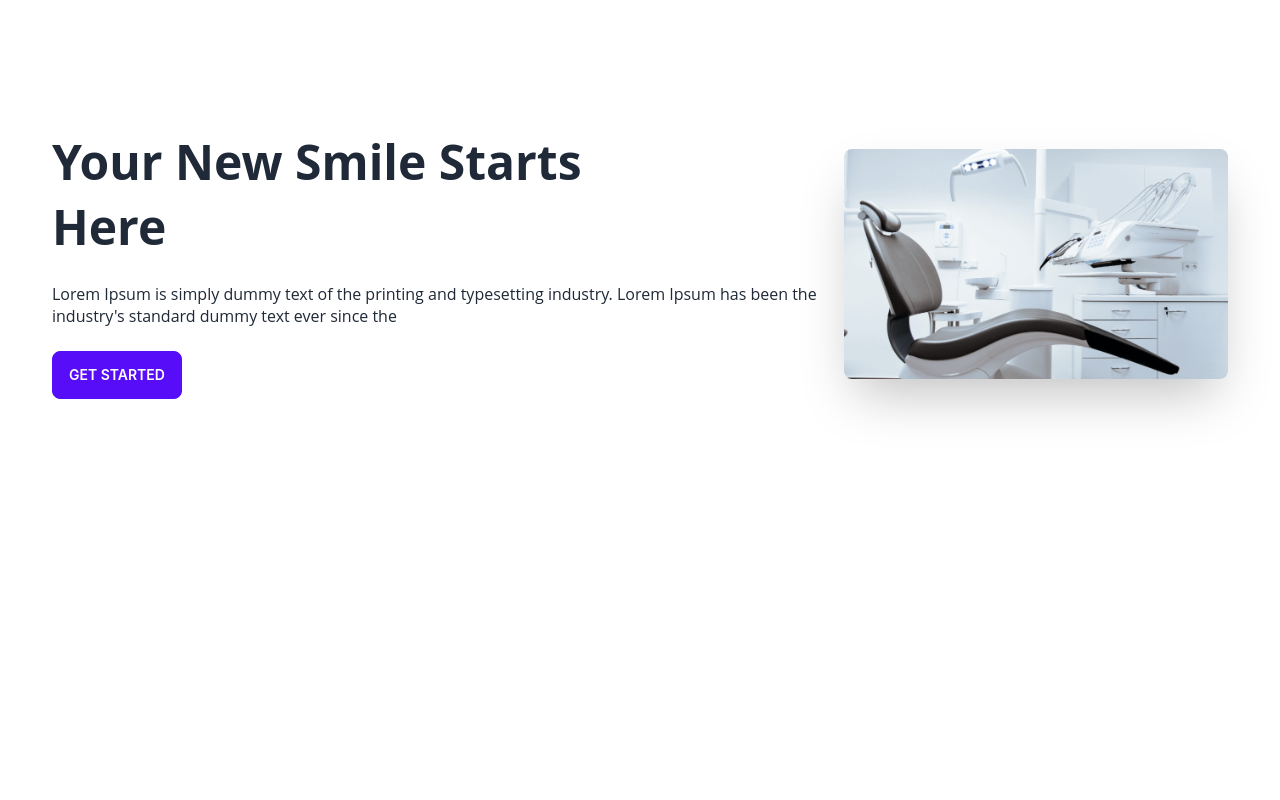
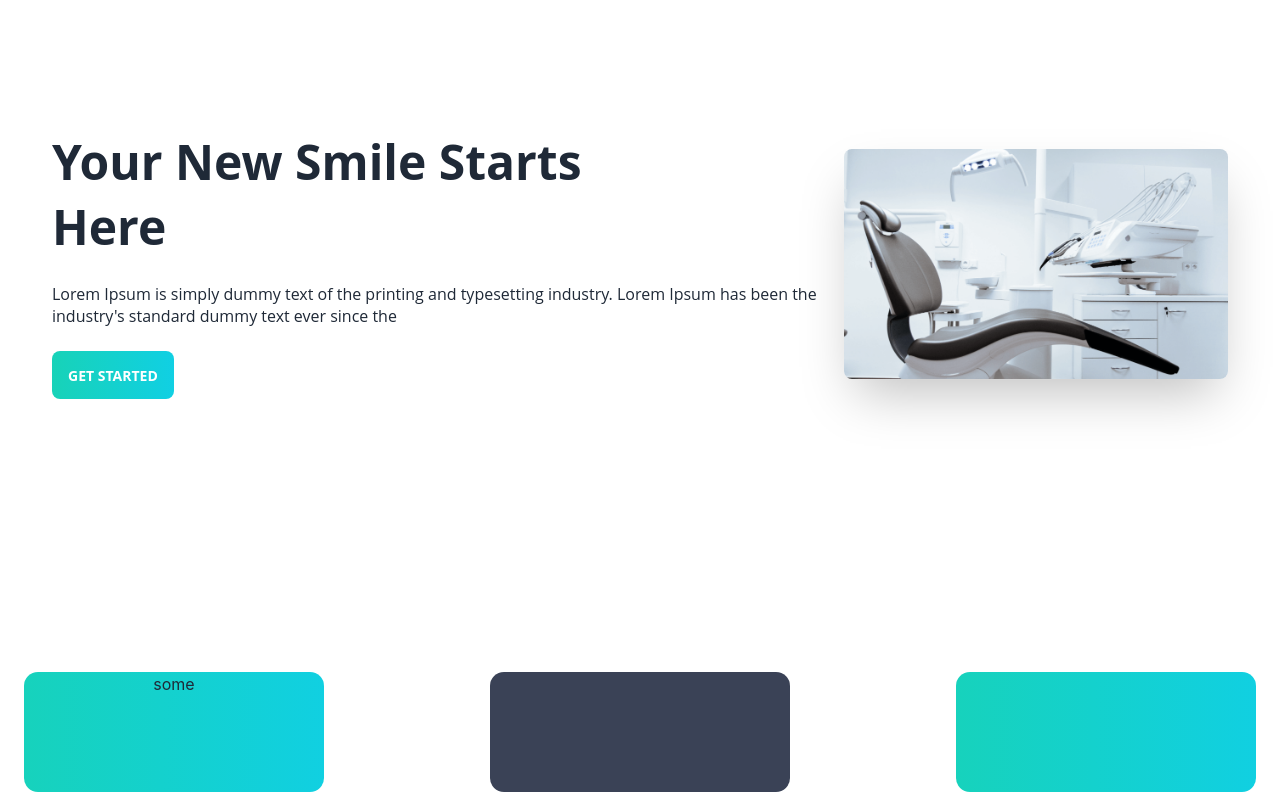
Before and after one commit to rezwanrahimr/doctor-portal-font-end, a React (Create React App) app: page / in a window 1280 px wide. Shown: the part 232-1032 px from the top of the page. Before the commit the page ends 896 px from the top, so only its background shows below. Built offline with nearby package versions, Linux system fonts and the light colour scheme.

Commit message:
add next part

```diff
--- a/package.json
+++ b/package.json
@@ -11,6 +11,7 @@
     "daisyui": "^2.24.0",
     "react": "^18.2.0",
     "react-dom": "^18.2.0",
+    "react-icons": "^4.4.0",
     "react-router-dom": "^6.3.0",
     "react-scripts": "5.0.1",
     "web-vitals": "^2.1.4"
--- a/src/pages/Home/Banner.js
+++ b/src/pages/Home/Banner.js
@@ -10,9 +10,10 @@ const Banner = () => {
                 <div className='bannerText '>
                     <h1 class="text-5xl font-bold text-left">Your New Smile Starts <br></br> Here</h1>
                     <p class="py-6 text-left">Lorem Ipsum is simply dummy text of the printing and typesetting industry. Lorem Ipsum has been the industry's standard dummy text ever since the</p>
-                    <button class="btn btn-primary flex justify-start">Get Started</button>
+                    <button class="btn flex justify-start">Get Started</button>
                 </div>
             </div>
+
         </div>
     );
 };
--- a/src/pages/Home/BannerStyle.css
+++ b/src/pages/Home/BannerStyle.css
@@ -15,6 +15,43 @@
     line-height: 22px;
 
 }
-.bannerImg img{
+
+.bannerText button {
+    background: linear-gradient(90deg, #19D3AE -22.5%, #0FCFEC 120.83%);
+    border-radius: 8px;
+    border: none;
+    font-family: 'Open Sans';
+    font-style: normal;
+    font-weight: 700;
+    font-size: 14px;
+    line-height: 19px;
+    color: #FFFFFF;
+}
+
+.bannerImg img {
     border-radius: 8px;
 }
+
+.item1 {
+   position: relative;
+    width: 300px;
+    height: 120px;
+    background: linear-gradient(90deg, #19D3AE -38.67%, #0FCFEC 129.78%);
+    border-radius: 14px;
+}
+
+.item2 {
+   position: relative;
+    width: 300px;
+    height: 120px;
+    background: #3A4256;
+    border-radius: 14px;
+}
+
+.item3 {
+   position: relative;
+    width: 300px;
+    height: 120px;
+    background: linear-gradient(90deg, #19D3AE -38.67%, #0FCFEC 129.78%);
+    border-radius: 14px;
+}
--- a/src/pages/Home/Home.js
+++ b/src/pages/Home/Home.js
@@ -1,10 +1,13 @@
 import React from 'react';
 import Banner from './Banner';
+import Location from './Location';
+
 
 const Home = () => {
     return (
         <div>
             <Banner></Banner>
+            <Location ></Location>
         </div>
     );
 };
--- /dev/null
+++ b/src/pages/Home/Location.js
@@ -0,0 +1,26 @@
+import React from 'react';
+
+
+const Location = () => {
+
+    console.log()
+    return (
+        <div className='flex justify-between  mx-6 flex-col md:flex-row '>
+
+            <div className=' item1 my-2'>
+                <div className=''>
+                    <div className='grid grid-cols-4 '>
+                    <h1></h1>
+                    </div>
+                    <div grid grid-cols-8>
+                        <h1>some</h1>
+                    </div>
+                </div>
+            </div>
+            <div className=' item2 my-2'></div>
+            <div className=' item3 my-2'></div>
+        </div>
+    );
+};
+
+export default Location;
```
Also changed, not shown: src/assets/icons/clock2.png (added), 1 other file (tests, documents, lock files or other folders).
